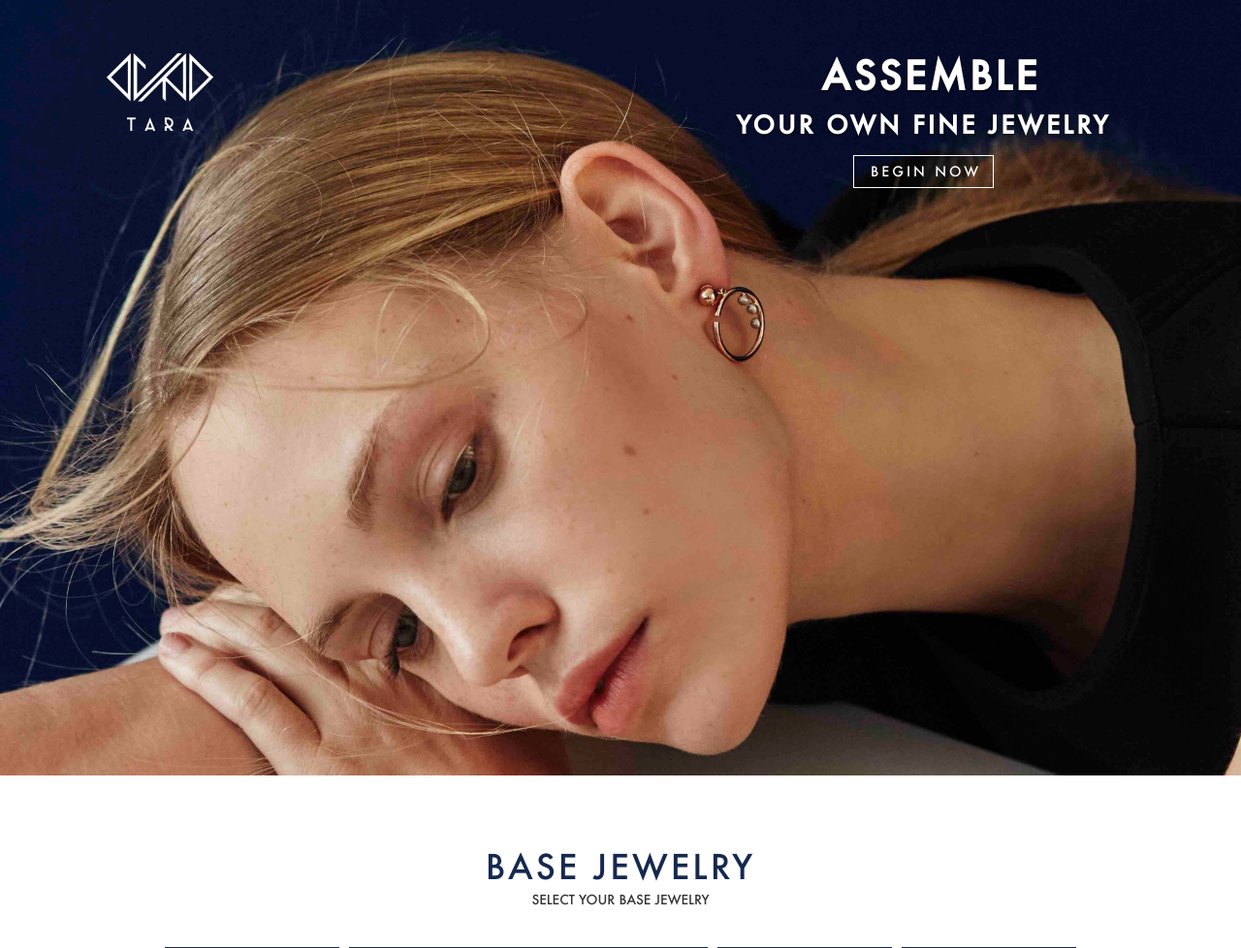
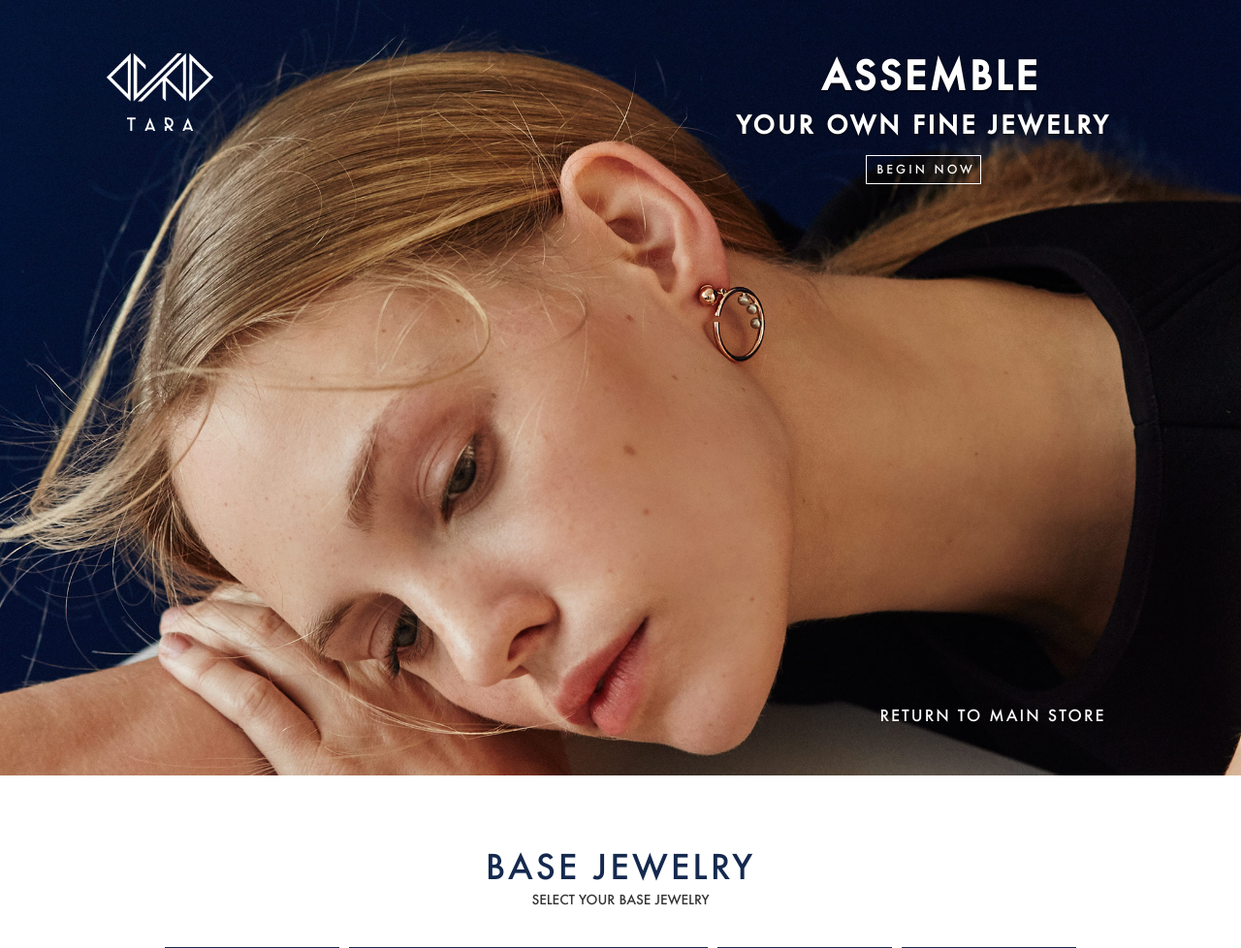
Before and after one commit to daveil/tara, a PHP site: page / in a window 1280 px wide. Shown: the top 978 px of the page at 97% size. Run offline with PHP 8.4, Linux system fonts and the light colour scheme.

Commit message:
UI Improvments

```diff
--- a/css/tara.css
+++ b/css/tara.css
@@ -101,6 +101,22 @@
 #begin-now{
 	background: none !important;
 	border: 1px solid #fff !important;
+	padding: 5px;
+}
+#begin-now:active,#begin-now:focus{
+	color:#fff;
+}
+#return-to-main{
+	position: absolute;
+    bottom: 0;
+    margin-bottom: 50px;
+    right: 0;
+    font-size: 12pt;
+    text-transform: uppercase;
+    color: #fff;
+    letter-spacing: 2px;
+    width: 40%;
+    text-align: center;
 }
 .jde-header,.jde-footer{
 	text-align: center;
@@ -436,7 +452,7 @@
 
 .parallax {
     /* The background used */
-    background-image: url('../img/hero-bg.jpg');
+    background-image: url('../img/LOOK_15_056.jpg');
 
     /* Set a specific height */
     min-height:  100vh;
--- a/index.php
+++ b/index.php
@@ -4,7 +4,8 @@
     <meta charset="utf-8">
     <meta http-equiv="X-UA-Compatible" content="IE=edge">
     <meta name="viewport" content="width=device-width, initial-scale=1">
-    <title>Tara Jewelry Builder</title>
+    <link rel="icon" href="favicon.ico" type="image/x-icon">
+    <title>TARA  Jewelry Builder | The Artisan Row Accessories</title>
 	<link href="libs/bower_components/bootstrap/dist/css/bootstrap.min.css" rel="stylesheet">
 	<link href="libs/bower_components/flickity/dist/flickity.min.css" rel="stylesheet">
 	<link rel="stylesheet" href="css/tara.css<?php echo '?a='.rand();?>" />
@@ -24,9 +25,10 @@
     			</div>
     			<div class="col-md-6  text-center">
 			    	<h2>Assemble<br/><span>Your own fine jewelry</span></h2>
-			    	<a id="begin-now" href="#jde-select" class="btn btn-default jde-btn jde-btn-main">Begin now</a>
+			    	<a id="begin-now" href="#jde-select" class="btn btn-xs btn-default jde-btn jde-btn-main">Begin now</a>
     			</div>
     		</div>
+    		<a href="http://ishoptara.com/" id="return-to-main">Return to main store</a>
     	</div>
     </div>
     <?php include('top-nav.php');?>
```
